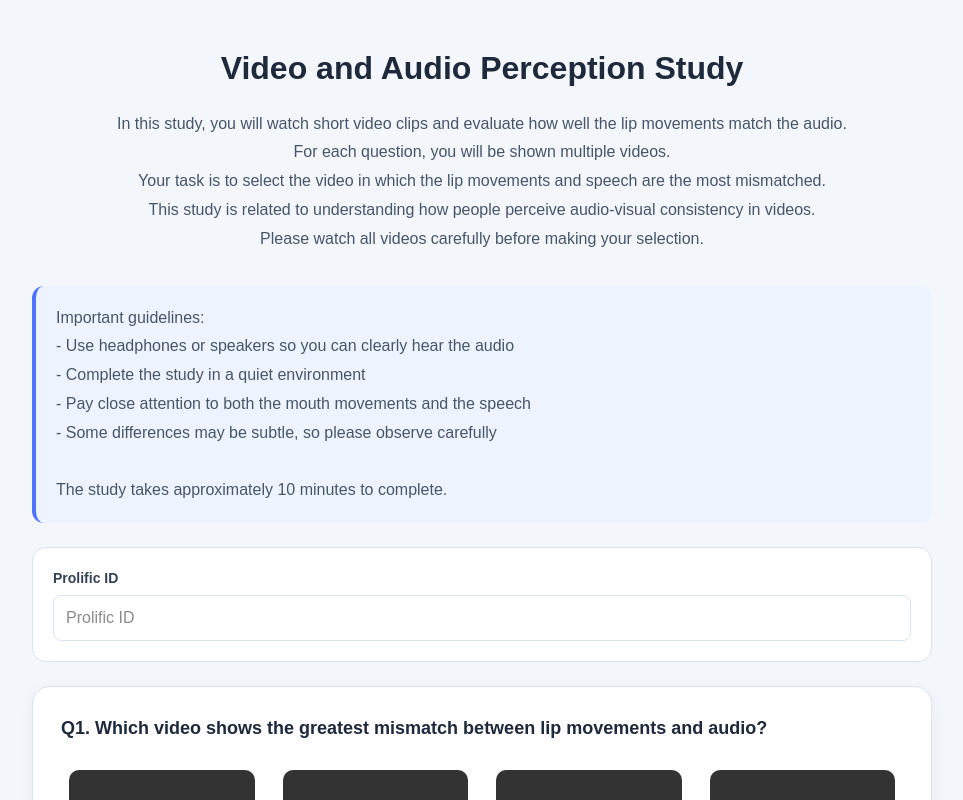
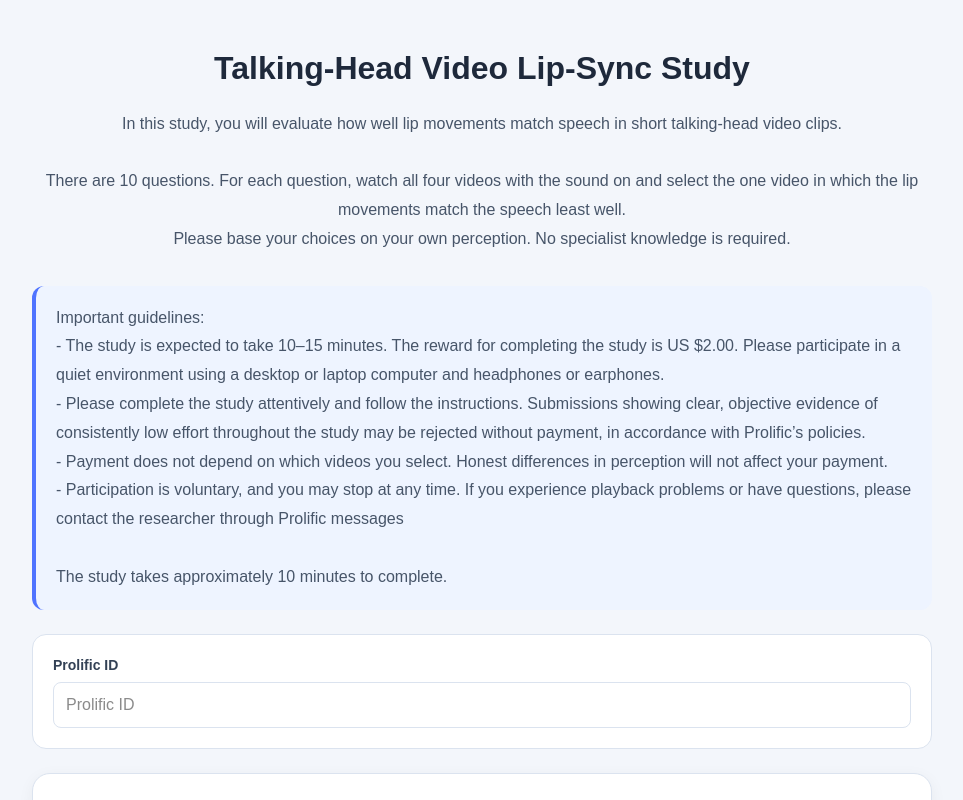
Before and after one commit to dikim420/MUTE_Humanstudy, a Next.js app: page / in a window 1280 px wide. Shown: the top 800 px of the page, without its empty margins (158-1121 px from the left). Built offline with nearby package versions, Linux system fonts and the light colour scheme; grey boxes are pictures that could not be loaded.

Commit message:
Update page.js

```diff
--- a/src/app/page.js
+++ b/src/app/page.js
@@ -95,26 +95,23 @@ export default function Home() {
         <div className="page">
             <div className="container">
                 <header className="header">
-                    <h1>Video and Audio Perception Study</h1>
+                    <h1>Talking-Head Video Lip-Sync Study</h1>
                     <p>
-                        In this study, you will watch short video clips and evaluate how well the lip movements match the audio.
+                        In this study, you will evaluate how well lip movements match speech in short talking-head video clips.
                         <br/>
-                        For each question, you will be shown multiple videos.
                         <br/>
-                        Your task is to select the video in which the lip movements and speech are the most mismatched.
+                        There are 10 questions. For each question, watch all four videos with the sound on and select the one video in which the lip movements match the speech least well.
                         <br/>
-                        This study is related to understanding how people perceive audio-visual consistency in videos.
-                        <br/>
-                        Please watch all videos carefully before making your selection.
+                        Please base your choices on your own perception. No specialist knowledge is required.
                     </p>
                 </header>
 
                 <div className="notice">
                     Important guidelines:
-                    <br/>- Use headphones or speakers so you can clearly hear the audio
-                    <br/>- Complete the study in a quiet environment
-                    <br/>- Pay close attention to both the mouth movements and the speech
-                    <br/>- Some differences may be subtle, so please observe carefully
+                    <br/>- The study is expected to take 10–15 minutes. The reward for completing the study is US $2.00. Please participate in a quiet environment using a desktop or laptop computer and headphones or earphones.
+                    <br/>- Please complete the study attentively and follow the instructions. Submissions showing clear, objective evidence of consistently low effort throughout the study may be rejected without payment, in accordance with Prolific’s policies.
+                    <br/>- Payment does not depend on which videos you select. Honest differences in perception will not affect your payment.
+                    <br/>- Participation is voluntary, and you may stop at any time. If you experience playback problems or have questions, please contact the researcher through Prolific messages
                     <br/>
                     <br/>
                     The study takes approximately 10 minutes to complete.
```
